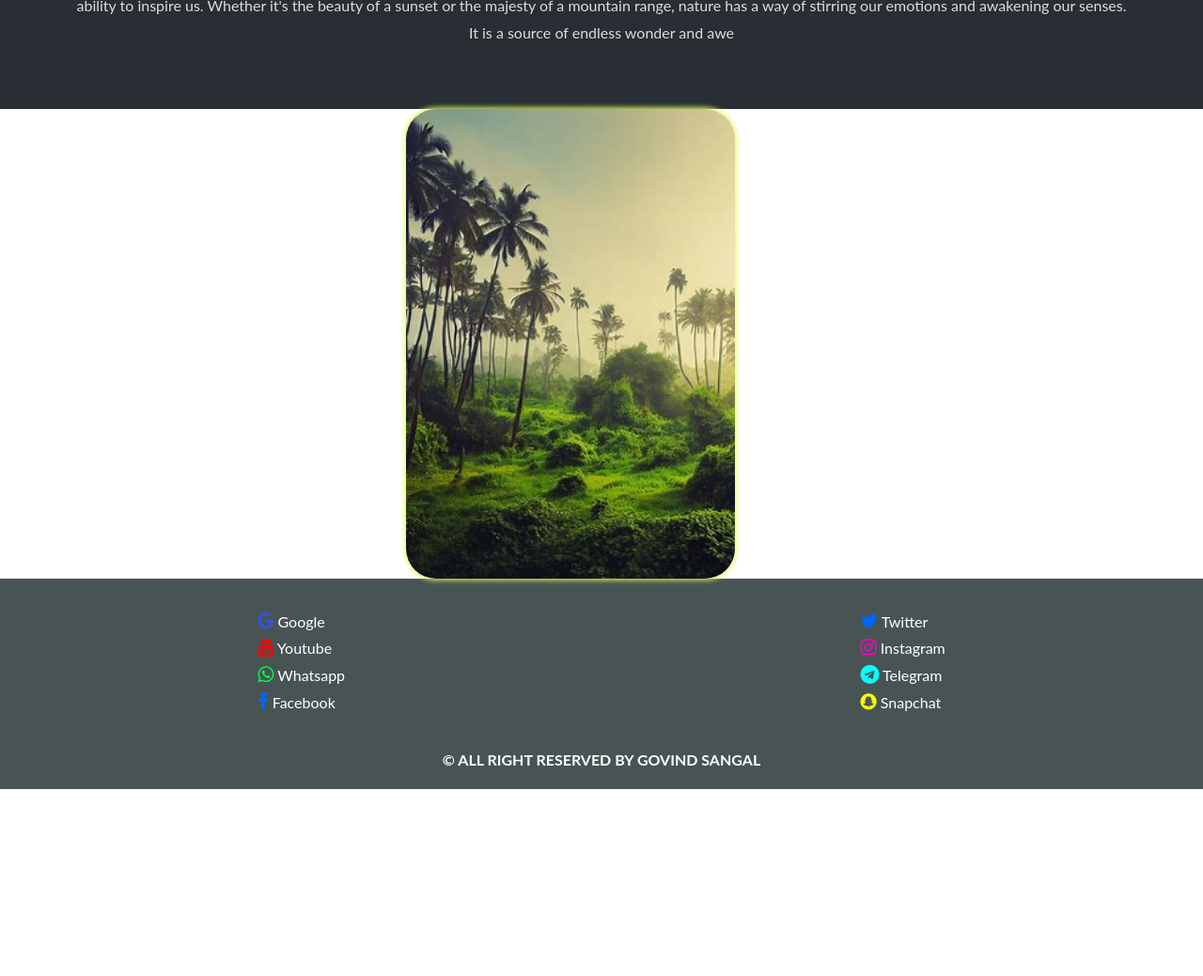
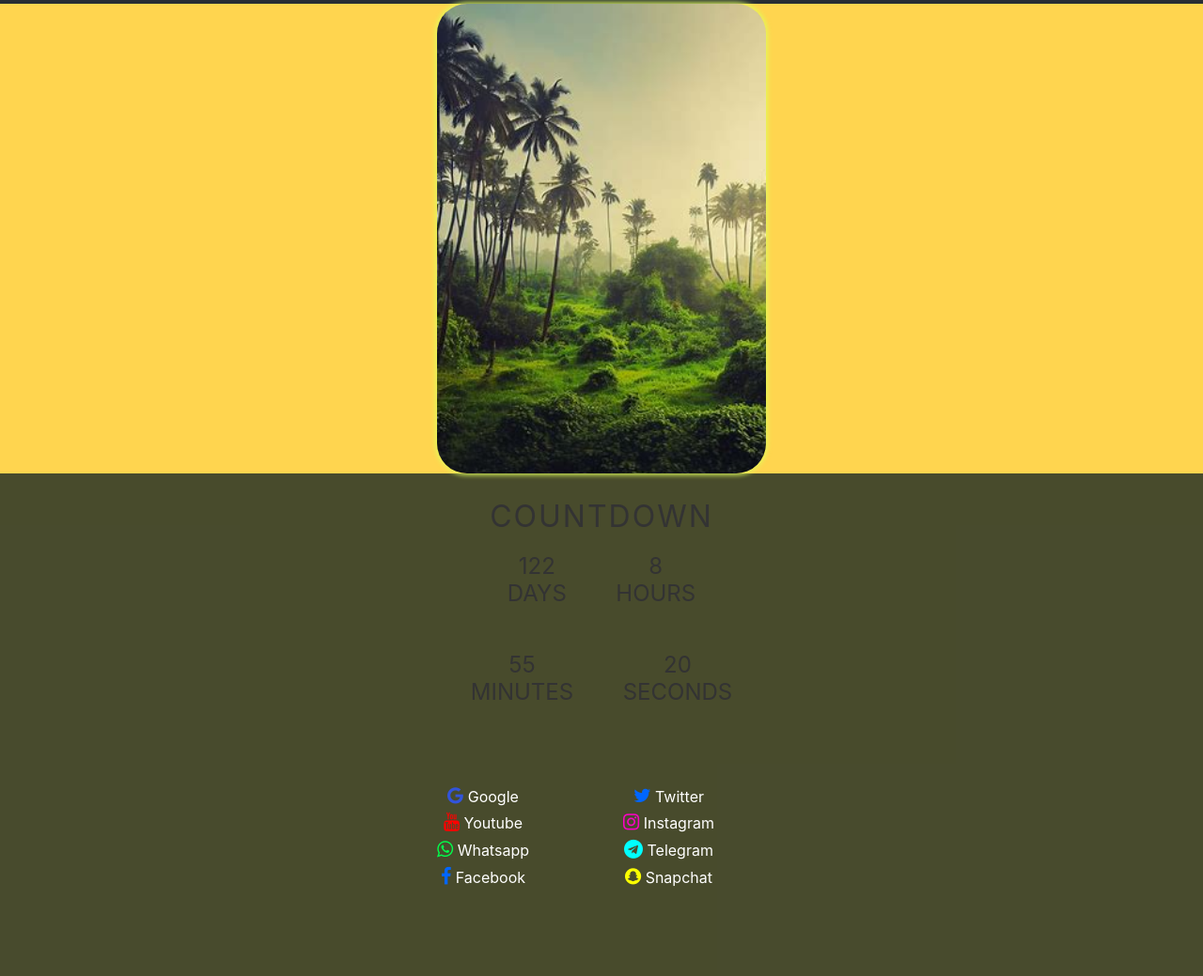
Before and after one commit to sangalgovind/CadetshipInfotech, a plain HTML site: page TASK1CADETSHIPINFOTECH/index.html in a window 1280 px wide. Shown: the part 1728-2767 px from the top of the page at 94% size. Before the commit the page ends 2568 px from the top, so only its background shows below. Drawn offline with Linux system fonts and the light colour scheme.

Commit message:
task1+2+3

```diff
--- a/TASK1CADETSHIPINFOTECH/index.html
+++ b/TASK1CADETSHIPINFOTECH/index.html
@@ -61,6 +61,20 @@
       <footer class="footer1">
         <div class="footer">
 
+          <div class="container">
+            <h1 id="headline">Countdown </h1>
+            <div id="countdown">
+              <ul>
+                <li><p id="days"></p>days</li>
+                <li><p id="hours"></p>Hours</li>
+                <li><p id="minutes"></p>Minutes</li>
+                <li><p id="seconds"></p>Seconds</li>
+              </ul>
+            </div>
+            <br>
+            <br>
+          <div class="socials">
+
             <div class="footer_left">
               <i class="fa fa-google" style="font-size:20px;color:rgb(50, 84, 219)"></i>
               <a href="https://www.google.com/">Google</a>
@@ -91,6 +105,10 @@
               <i class="fa fa-snapchat" style="font-size:20px;color:rgb(251, 255, 0)"></i>
               <a href="https://www.snapchat.com/">Snapchat</a>
             </div>
+          </div>
+
+        </div>
+        <script src="script.js"></script>
     </div><center class="copyright"> &copy;  ALL RIGHT RESERVED BY <a href="https://www.linkedin.com/in/govind-sangal-96317b22a/"><b>GOVIND SANGAL</b></a></center>
     </footer>
 </body>
--- /dev/null
+++ b/TASK1CADETSHIPINFOTECH/script.js
@@ -0,0 +1,40 @@
+(function () {
+    const second = 1000,
+          minute = second * 60,
+          hour = minute * 60,
+          day = hour * 24;
+
+    let today = new Date(),
+        dd = String(today.getDate()).padStart(2, "0"),
+        mm = String(today.getMonth() + 1).padStart(2, "0"),
+        yyyy = today.getFullYear(),
+        nextYear = yyyy + 1,
+        dayMonth = "09/30/",
+        timery = dayMonth + yyyy;
+
+    today = mm + "/" + dd + "/" + yyyy;
+    if (today > timery) {
+      timery = dayMonth + nextYear;
+    }
+
+    const countDown = new Date(timery).getTime(),
+        x = setInterval(function() {
+
+          const now = new Date().getTime(),
+                distance = countDown - now;
+
+          document.getElementById("days").innerText = Math.floor(distance / (day)),
+            document.getElementById("hours").innerText = Math.floor((distance % (day)) / (hour)),
+            document.getElementById("minutes").innerText = Math.floor((distance % (hour)) / (minute)),
+            document.getElementById("seconds").innerText = Math.floor((distance % (minute)) / second);
+
+
+          if (distance < 0) {
+            document.getElementById("headline").innerText = "It's my timery!";
+            document.getElementById("countdown").style.display = "none";
+            document.getElementById("content").style.display = "block";
+            clearInterval(x);
+          }
+          //seconds
+        }, 0)
+    }());
--- a/TASK1CADETSHIPINFOTECH/style.css
+++ b/TASK1CADETSHIPINFOTECH/style.css
@@ -56,7 +56,7 @@ body {
     color: #ddd;
 }
 .footer {
-    display: flex;
+
     justify-content: space-around;
 }
 
@@ -152,3 +152,78 @@ footer {
     align-items: center;
     gap: 5rem;
   }
+  :root {
+    --smaller: .75;
+  }
+
+  * {
+    box-sizing: border-box;
+    margin: 0;
+    padding: 0;
+  }
+
+  html, body {
+    height: 100%;
+    margin: 0;
+  }
+
+  body {
+    align-items: center;
+    background-color: #ffd54f;
+    font-family: -apple-system,
+      BlinkMacSystemFont,
+      "Segoe UI",
+      Roboto,
+      Oxygen-Sans,
+      Ubuntu,
+      Cantarell,
+      "Helvetica Neue",
+      sans-serif;
+  }
+
+  .container {
+    color: #333;
+    margin: 0 auto;
+    text-align: center;
+  }
+
+  h1 {
+    font-weight: normal;
+    letter-spacing: .125rem;
+    text-transform: uppercase;
+  }
+
+  li {
+    display: inline-block;
+    font-size: 1.5em;
+    list-style-type: none;
+    padding: 1em;
+    text-transform: uppercase;
+  }
+
+  li span {
+    display: block;
+    font-size: 4.5rem;
+  }
+
+
+
+  @media all and (max-width: 998px) {
+    h1 {
+      font-size: calc(1.5rem * var(--smaller));
+    }
+
+    li {
+      font-size: calc(1.125rem * var(--smaller));
+    }
+
+    li span {
+      font-size: calc(3.375rem * var(--smaller));
+    }
+  }
+  .socials{
+    display: flex;
+  }
+  .footer_left{
+    margin-right: 100px;
+  }
```
Lines whose indentation alone changed are shown as unchanged.
